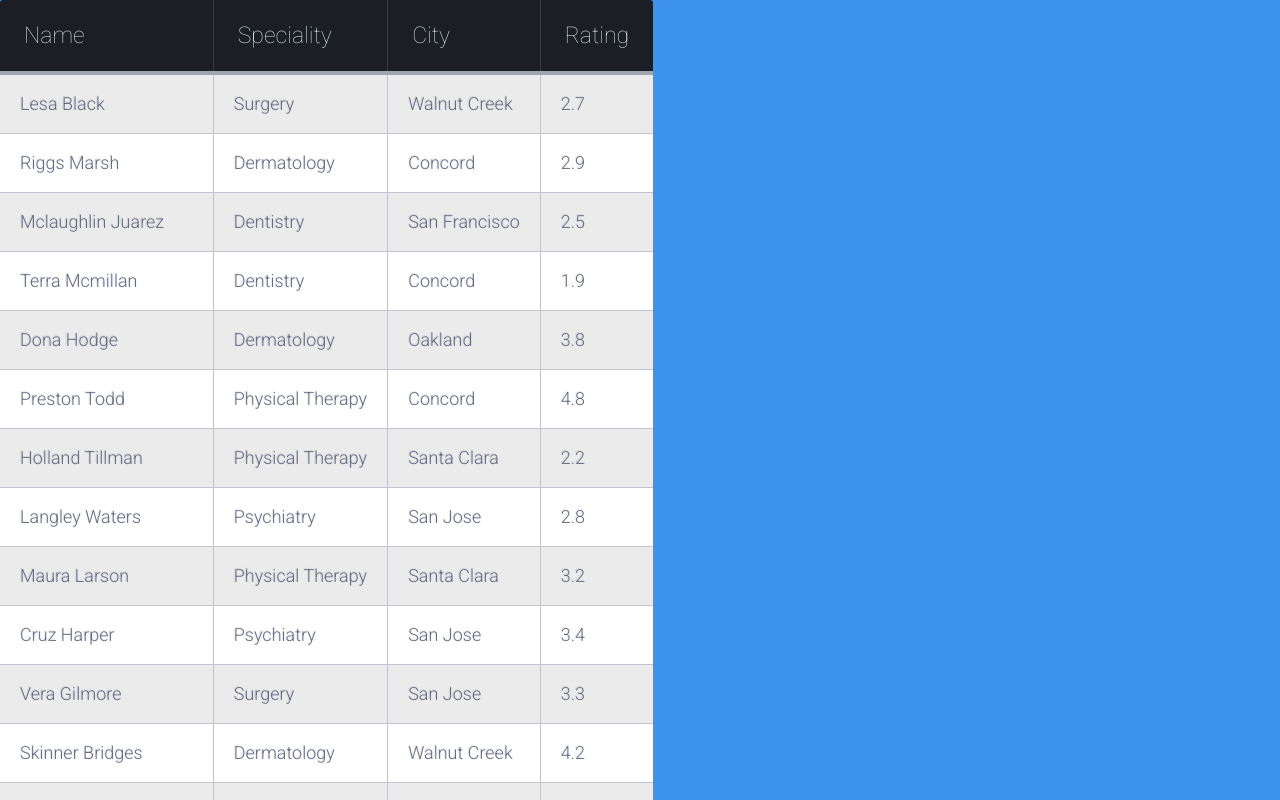
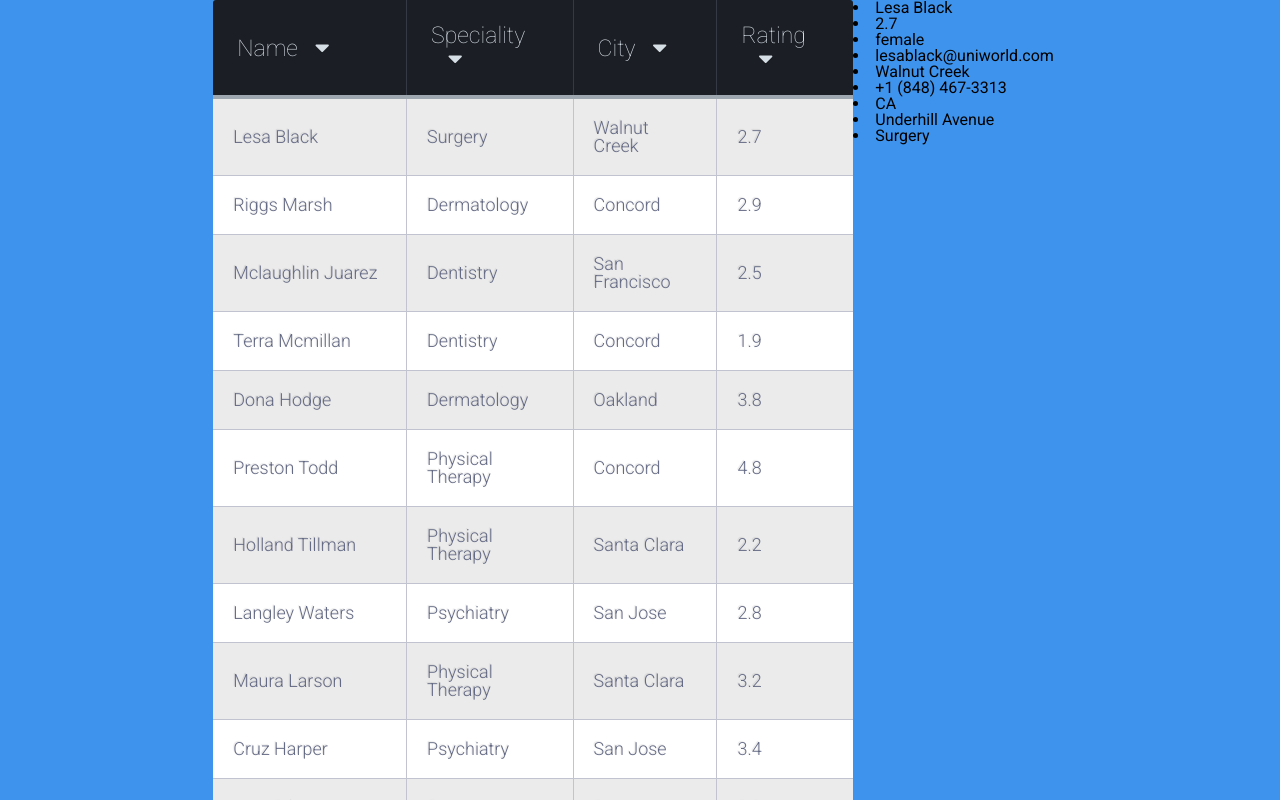
Before and after one commit to npartovi/PracticeFusion, a React (Create React App) app: page / in a window 1280 px wide. Shown: the top 800 px of the page. Built offline with nearby package versions, Linux system fonts and the light colour scheme.

Commit message:
working on sorting and filtering

```diff
--- /dev/null
+++ b/public/grid.css
@@ -0,0 +1,12 @@
+.main-app-container {
+    display: grid;
+    grid-template-columns: 1fr 3fr 2fr;
+}
+
+.doctor-show-container {
+    grid-column: 3/4;
+}
+
+.doctor-list-container {
+    grid-column: 2/3;
+}
--- a/public/index.html
+++ b/public/index.html
@@ -6,6 +6,10 @@
     <meta name="theme-color" content="#000000">
     <link rel="stylesheet" href="./reset.css">
     <link rel="stylesheet" href="./style.css">
+    <link rel="stylesheet" href="./grid.css">
+    <link rel="stylesheet" href="https://use.fontawesome.com/releases/v5.1.0/css/all.css" integrity="sha384-lKuwvrZot6UHsBSfcMvOkWwlCMgc0TaWr+30HWe3a4ltaBwTZhyTEggF5tJv8tbt" crossorigin="anonymous">
+
+
     <!--
       manifest.json provides metadata used when your web app is added to the
       homescreen on Android. See https://developers.google.com/web/fundamentals/engage-and-retain/web-app-manifest/
--- a/public/style.css
+++ b/public/style.css
@@ -147,3 +147,35 @@ td.text-center {
 td.text-right {
   text-align: right;
 }
+
+i.fas.fa-caret-down {
+  margin-left: 17px;
+  cursor: pointer;
+}
+
+
+
+
+i.fas.fa-caret-down:hover {
+  color: #ccc
+}
+
+
+.speciality-dropdown {
+  display: none;
+  position: absolute;
+  background-color: white;
+  box-shadow: 0px 8px 16px 0px rgba(0,0,0,0.2);
+  z-index: 1;
+}
+
+.speciality-button:hover .speciality-dropdown {
+  display: block;
+}
+
+.speciality-dropdown li {
+    color: black;
+    padding: 12px 16px;
+    text-decoration: none;
+    display: block;
+}
--- a/src/App.js
+++ b/src/App.js
@@ -9,8 +9,12 @@ class App extends Component {
     return (
       <MyProvider>
       <div className="main-app-container">
-        <DoctorList />
-        <DoctorShow />
+        <div className="doctor-list-container">
+          <DoctorList />
+        </div>
+        <div className="doctor-show-container">
+          <DoctorShow />
+        </div>
       </div>
       </MyProvider>
     );
--- a/src/components/doctorList.jsx
+++ b/src/components/doctorList.jsx
@@ -17,15 +17,29 @@ class DoctorList extends Component {
         })
     }
 
+
+
     render(){
         return(
-            <table>
+            <div className="doctor-list-container">
+                <table className="doctor-list-table">
                     <thead>
                         <tr>
-                        <th>Name</th>
-                        <th>Speciality</th>
-                        <th>City</th>
-                        <th>Rating</th>
+                            <th>Name<i class="fas fa-caret-down"></i></th>
+                            <th>Speciality<i class="speciality-button fas fa-caret-down">
+                                <div className="speciality-dropdown">
+                                        <li>Asc</li>
+                                        <li>Desc</li>
+                                        <li>San Francisco</li>
+                                        <li>Santa Clara</li>
+                                        <li>Oakland</li>
+                                        <li>Walnut Creek</li>
+                                        <li>San Jose</li>
+                                        <li>Concord</li>
+                                    </div>
+                            </i></th>
+                            <th>City<i class="fas fa-caret-down"></i></th>
+                            <th>Rating<i class="fas fa-caret-down"></i></th>
                         </tr>
                     </thead>
                     <tbody>
@@ -34,6 +48,7 @@ class DoctorList extends Component {
                     </MyContext.Consumer>
                     </tbody>
                 </table>
+            </div>
         )
     }
 }
--- a/src/components/doctorShow.jsx
+++ b/src/components/doctorShow.jsx
@@ -10,21 +10,9 @@ class DoctorShow extends Component{
 
 
     renderDoctorDetails(context){
-        console.log(context.currentDoctor)
-        if(!context.currentDoctor){
-            return null
-        }
 
-        return context.doctors.map((doctor, idx) => {
-            if(idx === context.currentDoctor){
-                return (
-                    <ul key={idx}>
-                        <DoctorShowItem doctor={doctor} />
-                    </ul>
-                )
-            }
-        })
-
+        const selectedDoctor = context.doctors[context.currentDoctor]
+        return <DoctorShowItem doctor={selectedDoctor} />
     }
 
 
@@ -35,7 +23,6 @@ class DoctorShow extends Component{
             </MyContext.Consumer>
         )
     }
-
 }
 
 export default DoctorShow
--- a/src/components/doctorShowItem.jsx
+++ b/src/components/doctorShowItem.jsx
@@ -8,6 +8,11 @@ const DoctorShowItem = ({doctor}) => {
             <li>{doctor.gender}</li>
             <li>{doctor.email}</li>
             <li>{doctor.city}</li>
+            <li>{doctor.phone}</li>
+            <li>{doctor.state}</li>
+            <li>{doctor.street}</li>
+            <li>{doctor.speciality}</li>
+
         </Fragment>
     )
 
--- a/src/myProvider.jsx
+++ b/src/myProvider.jsx
@@ -6,12 +6,11 @@ export const MyContext = React.createContext();
 class MyProvider extends Component {
   state = {
     doctors: doctors,
-    currentDoctor: null,
+    currentDoctor: 0,
     setCurrentDoctor: (idx) => this.setState({currentDoctor: idx})
   }
 
   render(){
-
     return(
     <MyContext.Provider value={{
         doctors: this.state.doctors,
```
Lines whose indentation alone changed are shown as unchanged.
